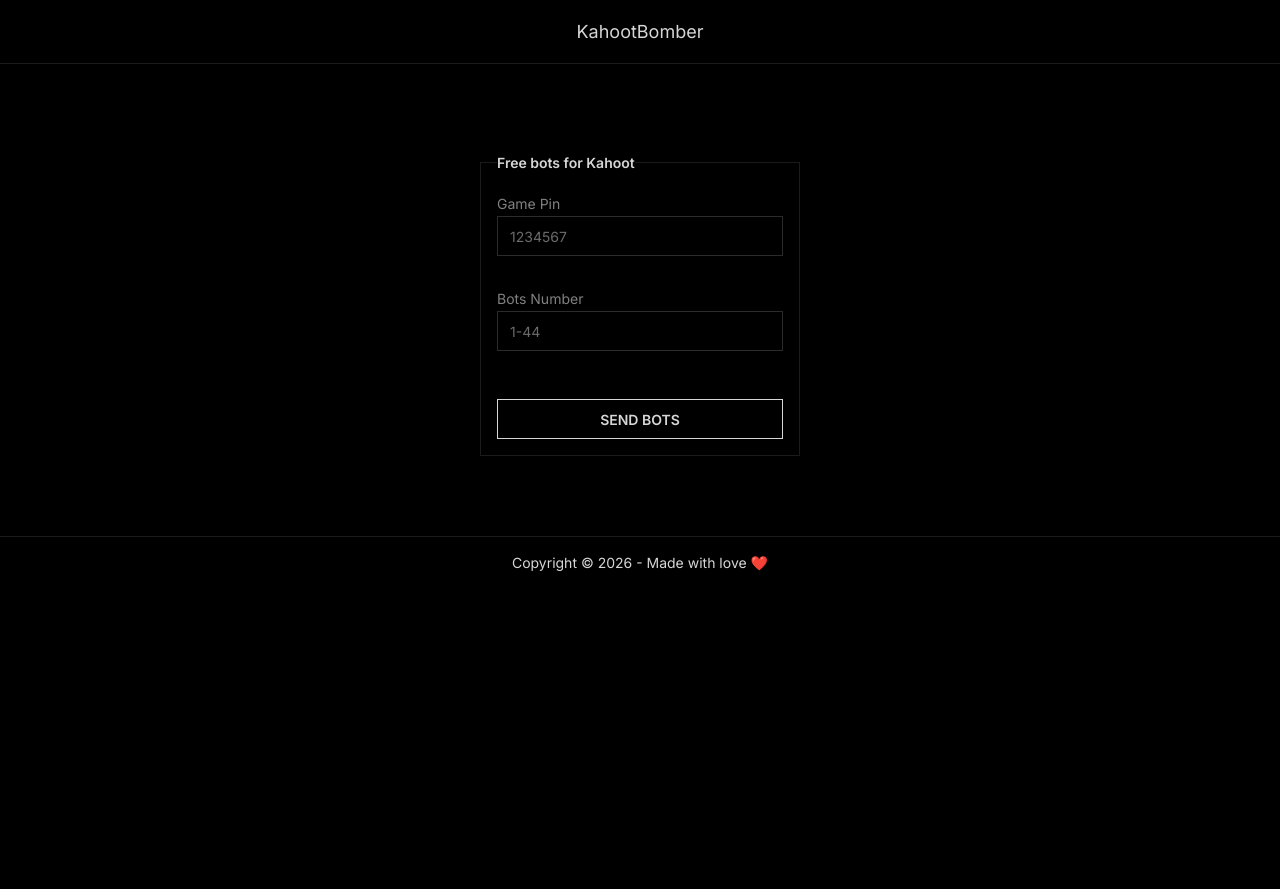
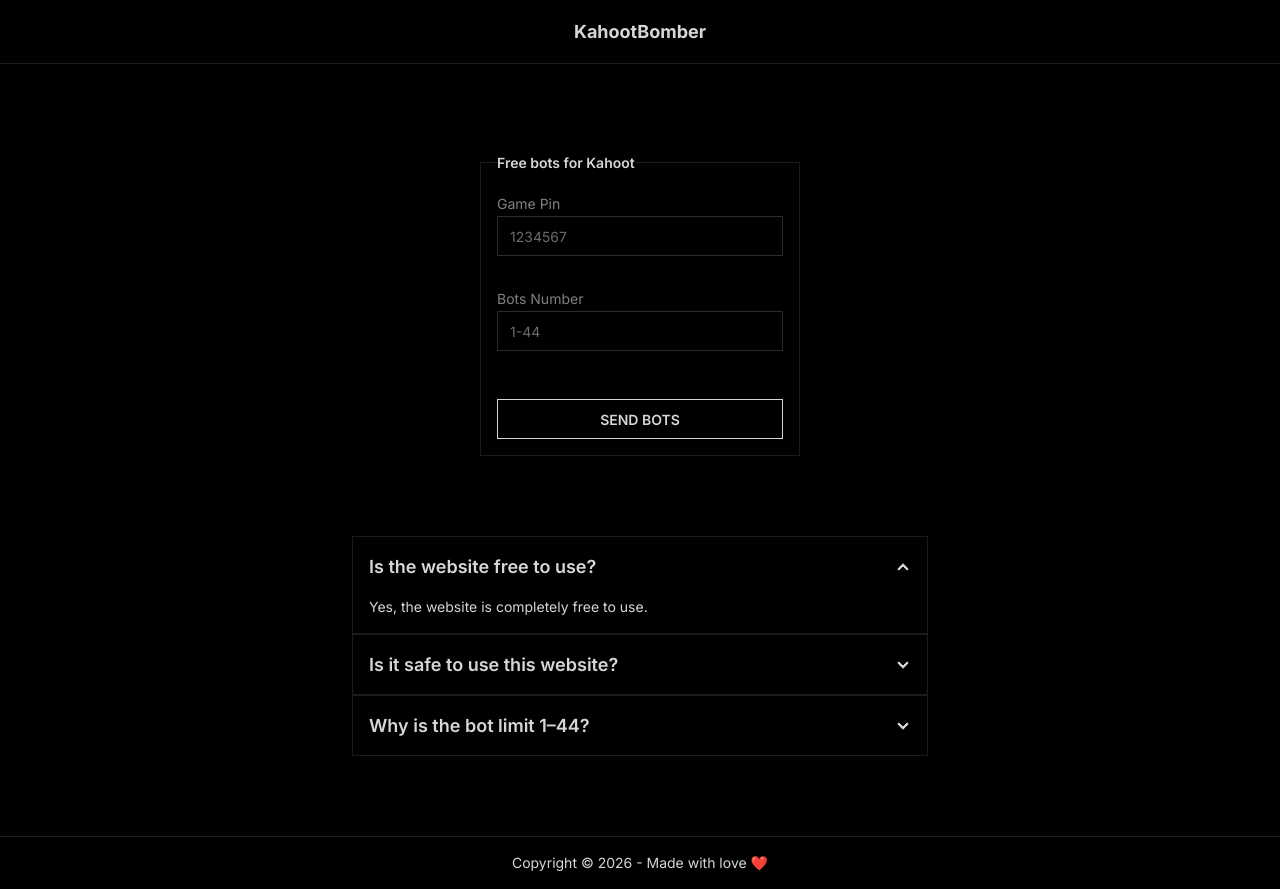
Before and after one commit to sh4man4ik/KahootBomber, a React (Vite) app in the folder frontend/: page / in a window 1280 px wide. Before the commit the page ends 800 px from the top, so only its background shows below. Built offline with nearby package versions, Linux system fonts and the light colour scheme.

Commit message:
Added FAQ

```diff
--- a/frontend/src/index.css
+++ b/frontend/src/index.css
@@ -30,8 +30,20 @@
 	font-size: 14px;
 }
 
-/* margin */
+/* Margin */
 
 .margin-top {
 	margin-top: clamp(40px, 8vw, 80px);
 }
+
+/* Remove arrows from input number */
+
+input[type='number']::-webkit-outer-spin-button,
+input[type='number']::-webkit-inner-spin-button {
+	-webkit-appearance: none;
+	margin: 0;
+}
+input[type='number'] {
+	appearance: textfield;
+	-moz-appearance: textfield;
+}
--- /dev/null
+++ b/frontend/src/modules/FAQ/FAQ.tsx
@@ -0,0 +1,29 @@
+import getText from '../../shared/texts/texts';
+
+function FAQ() {
+	return (
+		<>
+			<div className="margin-top w-[80%] max-w-xl mx-auto">
+				<div className="collapse collapse-arrow bg-base-100 border border-base-300">
+					<input type="radio" name="my-accordion-2" defaultChecked />
+					<div className="collapse-title font-semibold medium-font">{getText('FAQ.firstQuestion.title')}</div>
+					<div className="collapse-content small-font">{getText('FAQ.firstQuestion.text')}</div>
+				</div>
+				<div className="collapse collapse-arrow bg-base-100 border border-base-300">
+					<input type="radio" name="my-accordion-2" />
+					<div className="collapse-title font-semibold medium-font">
+						{getText('FAQ.secondQuestion.title')}
+					</div>
+					<div className="collapse-content small-font">{getText('FAQ.secondQuestion.text')}</div>
+				</div>
+				<div className="collapse collapse-arrow bg-base-100 border border-base-300">
+					<input type="radio" name="my-accordion-2" />
+					<div className="collapse-title font-semibold medium-font">{getText('FAQ.thirdQuestion.title')}</div>
+					<div className="collapse-content small-font">{getText('FAQ.thirdQuestion.text')}</div>
+				</div>
+			</div>
+		</>
+	);
+}
+
+export default FAQ;
--- /dev/null
+++ b/frontend/src/modules/FAQ/index.ts
@@ -0,0 +1,3 @@
+import FAQ from './FAQ';
+
+export default FAQ;
--- a/frontend/src/modules/Navbar/Navbar.tsx
+++ b/frontend/src/modules/Navbar/Navbar.tsx
@@ -4,7 +4,7 @@
 	return (
 		<>
 			<div className="navbar bg-base-100 border-b border-base-300 flex justify-center">
-				<a className="medium-font">{getText('navbar.title')}</a>
+				<a className="medium-font font-bold">{getText('navbar.title')}</a>
 			</div>
 		</>
 	);
--- a/frontend/src/pages/MainPage.tsx
+++ b/frontend/src/pages/MainPage.tsx
@@ -1,5 +1,6 @@
 import Navbar from '../modules/Navbar';
 import DataFieldset from '../modules/DataFieldset';
+import FAQ from '../modules/FAQ';
 import Footer from '../modules/Footer';
 
 function MainPage() {
@@ -7,6 +8,7 @@
 		<>
 			<Navbar></Navbar>
 			<DataFieldset></DataFieldset>
+			<FAQ></FAQ>
 			<Footer></Footer>
 		</>
 	);
--- a/frontend/src/shared/texts/texts.ts
+++ b/frontend/src/shared/texts/texts.ts
@@ -15,6 +15,20 @@
 			validatorHint: 'Must be between 1 to 44'
 		},
 		button: 'SEND BOTS'
+	},
+	FAQ: {
+		firstQuestion: {
+			title: 'Is the website free to use?',
+			text: 'Yes, the website is completely free to use.'
+		},
+		secondQuestion: {
+			title: 'Is it safe to use this website?',
+			text: 'Yes, it is safe. The website does not collect or use your personal data.'
+		},
+		thirdQuestion: {
+			title: 'Why is the bot limit 1–44?',
+			text: 'The limit exists because in the free version of the game only up to 44 players can join a match.'
+		}
 	},
 	footer: {
 		text: `Copyright © ${new Date().getFullYear()} - Made with love ❤️`
```
